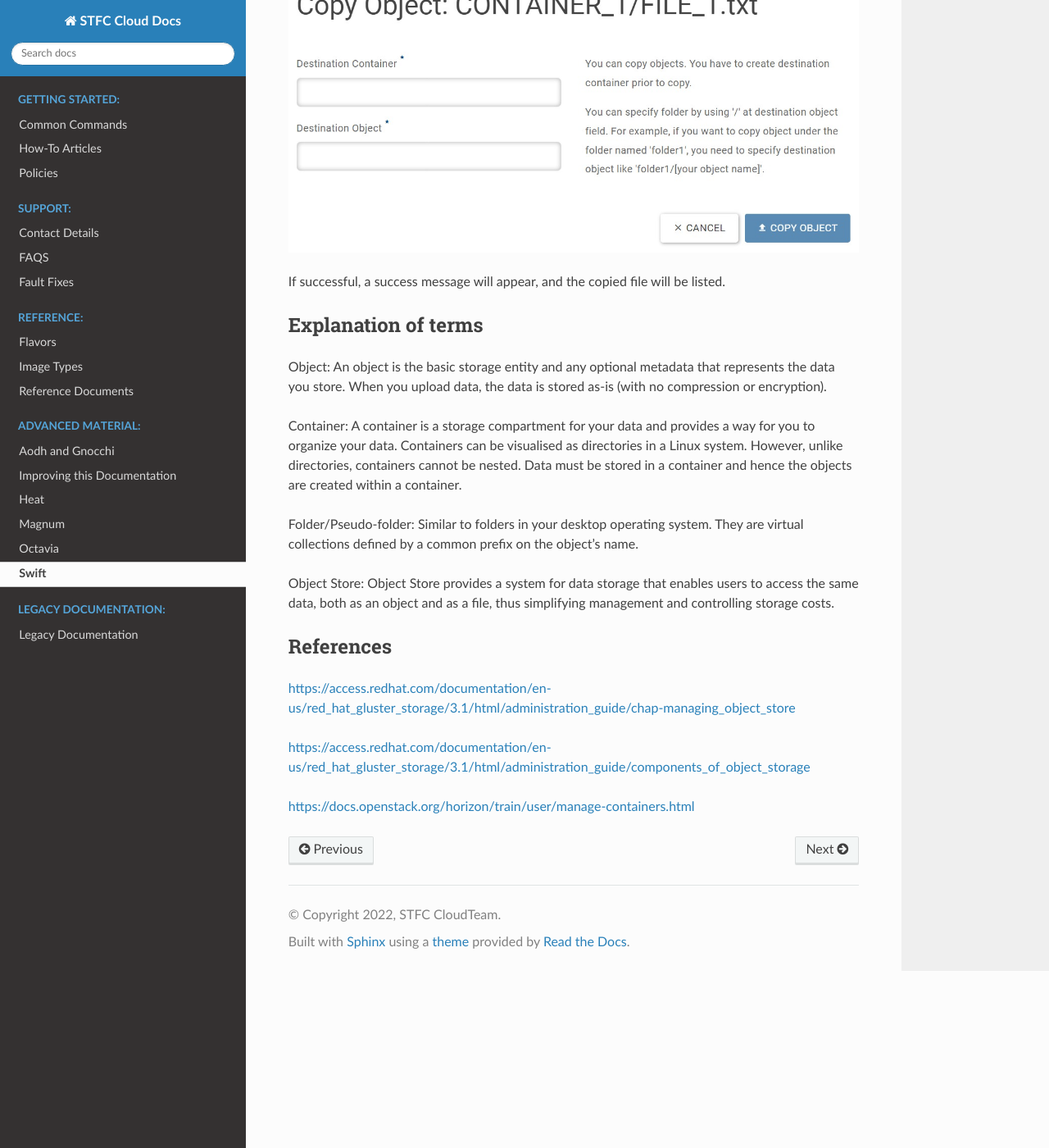
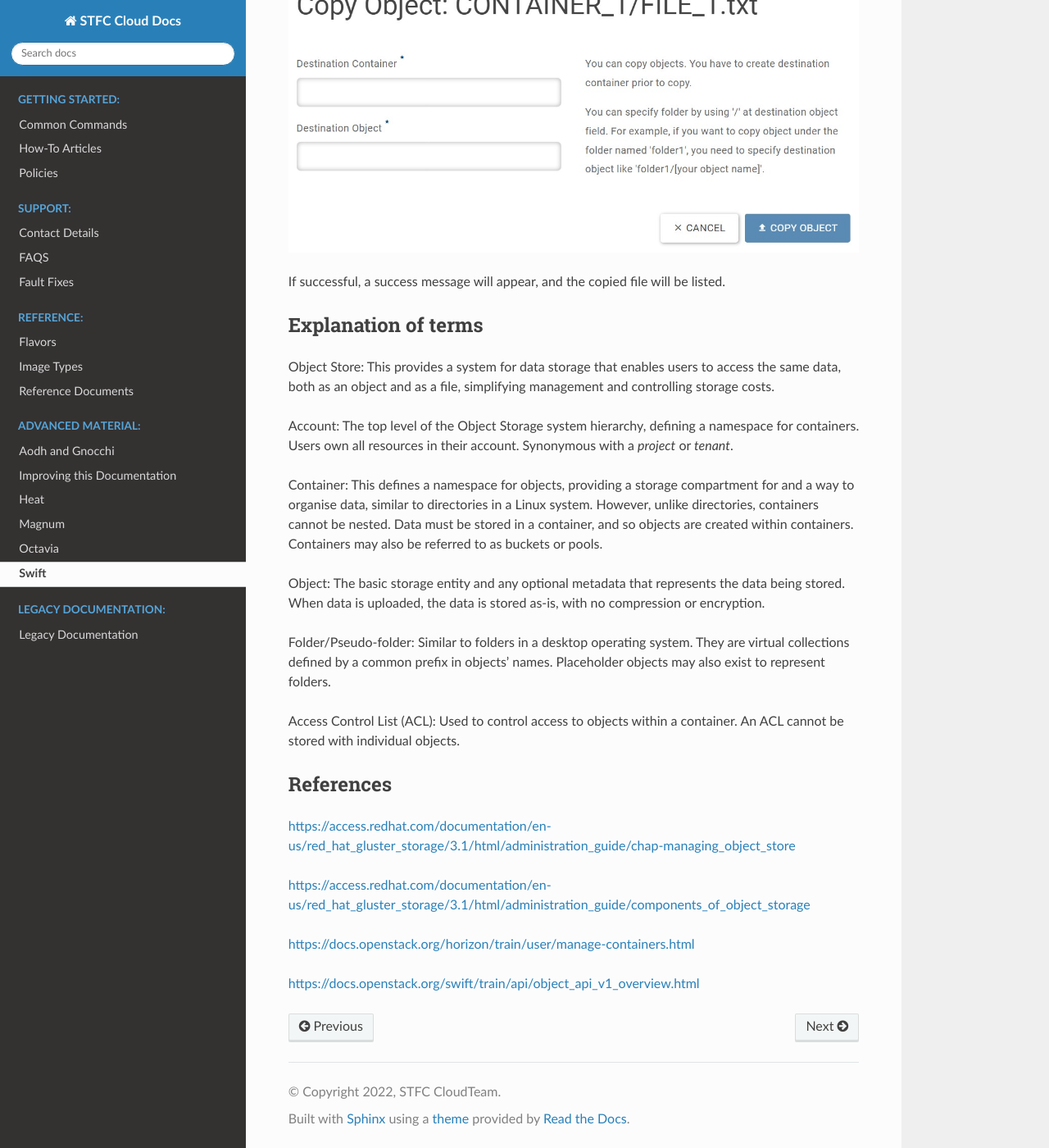
Before and after one commit to stfc/cloud-docs, a Sphinx documentation site: the page built from source/Swift/QuickStart.rst, in a window 1280 px wide and 1400 px high, scrolled down 11472 px. Shown: the whole window at 82% size. Built offline with Sphinx 7.4.7 and the Read the Docs theme 2.0.0, drawn with Linux system fonts in a browser that asks for light colours.

Commit message:
Update quick start explanation of terms

```diff
--- a/source/Swift/QuickStart.rst
+++ b/source/Swift/QuickStart.rst
@@ -225,17 +225,32 @@ If successful, a success message will appear, and the copied file will be listed
 Explanation of terms
 --------------------
 
-Object:
-An object is the basic storage entity and any optional metadata that represents the data you store. When you upload data, the data is stored as-is (with no compression or encryption).
+Object Store:
+This provides a system for data storage that enables users to access the same data, both as an object and as a file, simplifying management and controlling storage costs.
+
+Account:
+The top level of the Object Storage system hierarchy, defining a namespace for containers.
+Users own all resources in their account.
+Synonymous with a `project` or `tenant`.
 
 Container:
-A container is a storage compartment for your data and provides a way for you to organize your data. Containers can be visualised as directories in a Linux system. However, unlike directories, containers cannot be nested. Data must be stored in a container and hence the objects are created within a container.
+This defines a namespace for objects, providing a storage compartment for and a way to organise data, similar to directories in a Linux system.
+However, unlike directories, containers cannot be nested.
+Data must be stored in a container, and so objects are created within containers.
+Containers may also be referred to as buckets or pools.
+
+Object:
+The basic storage entity and any optional metadata that represents the data being stored.
+When data is uploaded, the data is stored as-is, with no compression or encryption.
 
 Folder/Pseudo-folder:
-Similar to folders in your desktop operating system. They are virtual collections defined by a common prefix on the object’s name.
+Similar to folders in a desktop operating system.
+They are virtual collections defined by a common prefix in objects' names.
+Placeholder objects may also exist to represent folders.
 
-Object Store:
-Object Store provides a system for data storage that enables users to access the same data, both as an object and as a file, thus simplifying management and controlling storage costs.
+Access Control List (ACL):
+Used to control access to objects within a container.
+An ACL cannot be stored with individual objects.
 
 
 References
@@ -246,3 +261,5 @@ https://access.redhat.com/documentation/en-us/red_hat_gluster_storage/3.1/html/a
 https://access.redhat.com/documentation/en-us/red_hat_gluster_storage/3.1/html/administration_guide/components_of_object_storage
 
 https://docs.openstack.org/horizon/train/user/manage-containers.html
+
+https://docs.openstack.org/swift/train/api/object_api_v1_overview.html
```
